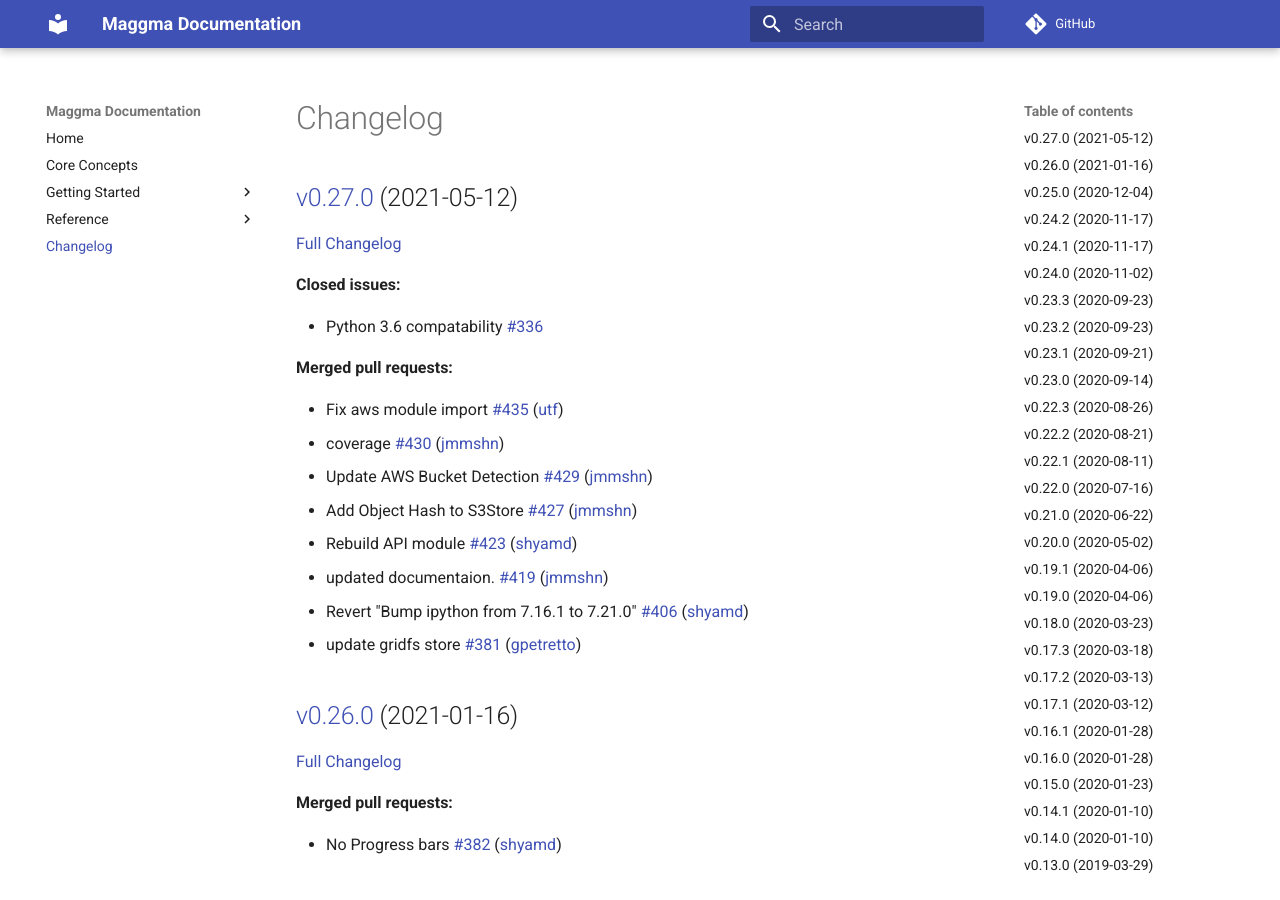
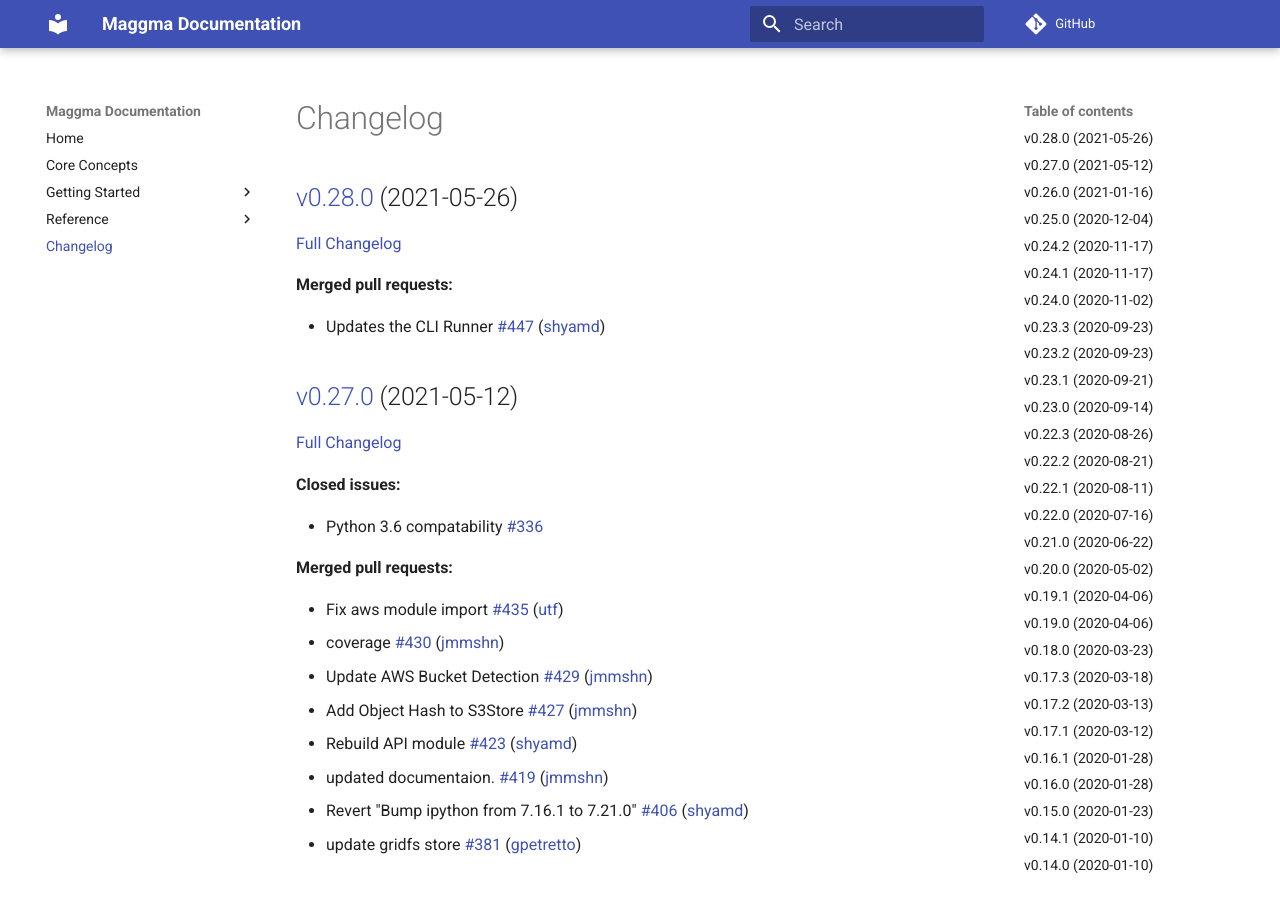
Before and after one commit to materialsproject/maggma, an MkDocs documentation site: the page built from docs/CHANGELOG.md, in a window 1280 px wide and 900 px high. Built offline with MkDocs 1.6.1 and Material for MkDocs 9.7.7, drawn with Linux system fonts in a browser that asks for light colours; comment, search, counter and statistics services are not loaded.

Commit message:
Updated CHANGELOG.md

```diff
--- a/docs/CHANGELOG.md
+++ b/docs/CHANGELOG.md
@@ -1,4 +1,12 @@
 # Changelog
+
+## [v0.28.0](https://github.com/materialsproject/maggma/tree/v0.28.0) (2021-05-26)
+
+[Full Changelog](https://github.com/materialsproject/maggma/compare/v0.27.0...v0.28.0)
+
+**Merged pull requests:**
+
+- Updates the CLI Runner [\#447](https://github.com/materialsproject/maggma/pull/447) ([shyamd](https://github.com/shyamd))
 
 ## [v0.27.0](https://github.com/materialsproject/maggma/tree/v0.27.0) (2021-05-12)
 
```
